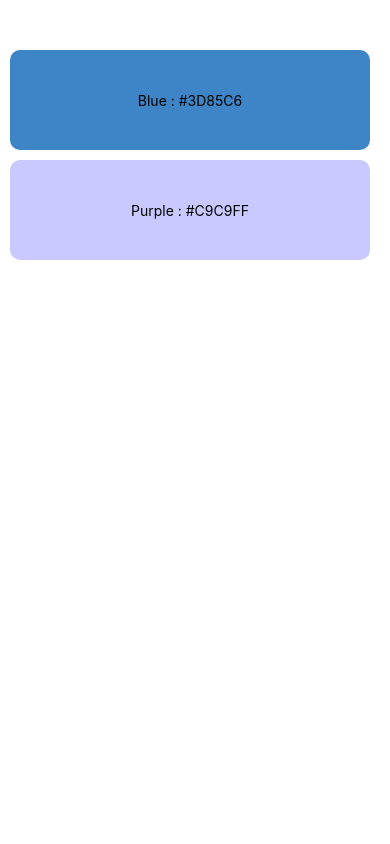
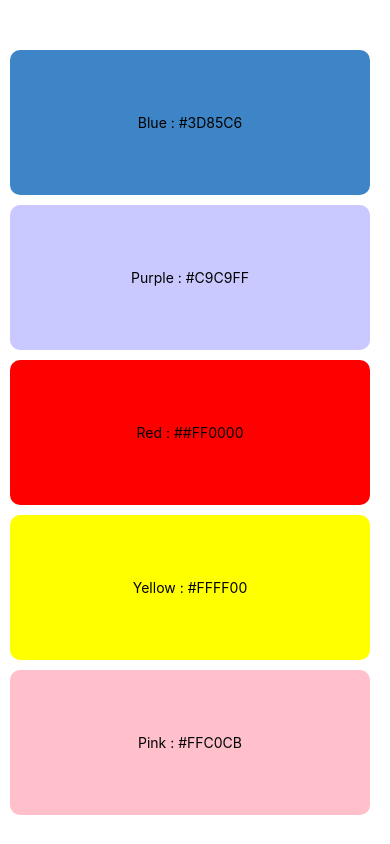
Before and after one commit to tranductanz/RN3, a React Native app: screen / in a window 390 px wide. Built offline with nearby package versions, Linux system fonts and the light colour scheme.

Commit message:
nop bai tap 1 Rn

```diff
--- a/src/Buoi1/DemoStyle/index.js
+++ b/src/Buoi1/DemoStyle/index.js
@@ -6,7 +6,7 @@ export default function DemoStyle() {
         <View style={{ marginTop: 50, paddingLeft: 10, paddingRight: 20 }}>
             <View style={{
                 backgroundColor: '#3D85C6',
-                height: 100,
+                height: 145,
                 justifyContent: 'center',
                 alignItems: 'center',
                 borderRadius: 10,
@@ -16,7 +16,7 @@ export default function DemoStyle() {
             </View>
             <View style={{
                 backgroundColor: '#C9C9FF',
-                height: 100,
+                height: 145,
                 justifyContent: 'center',
                 alignItems: 'center',
                 borderRadius: 10,
@@ -24,6 +24,37 @@ export default function DemoStyle() {
             }}>
                 <Text>Purple : #C9C9FF</Text>
             </View>
+            <View style={{
+                backgroundColor: '#FF0000',
+                height: 145,
+                justifyContent: 'center',
+                alignItems: 'center',
+                borderRadius: 10,
+                marginBottom: 10
+            }}>
+                <Text>Red : ##FF0000</Text>
+            </View>
+            <View style={{
+                backgroundColor: '#FFFF00',
+                height: 145,
+                justifyContent: 'center',
+                alignItems: 'center',
+                borderRadius: 10,
+                marginBottom: 10
+            }}>
+                <Text>Yellow : #FFFF00</Text>
+            </View>
+            <View style={{
+                backgroundColor: '#FFC0CB',
+                height: 145,
+                justifyContent: 'center',
+                alignItems: 'center',
+                borderRadius: 10,
+                marginBottom: 10
+            }}>
+                <Text>Pink : #FFC0CB</Text>
+            </View>
+
         </View>
     )
 }
```
